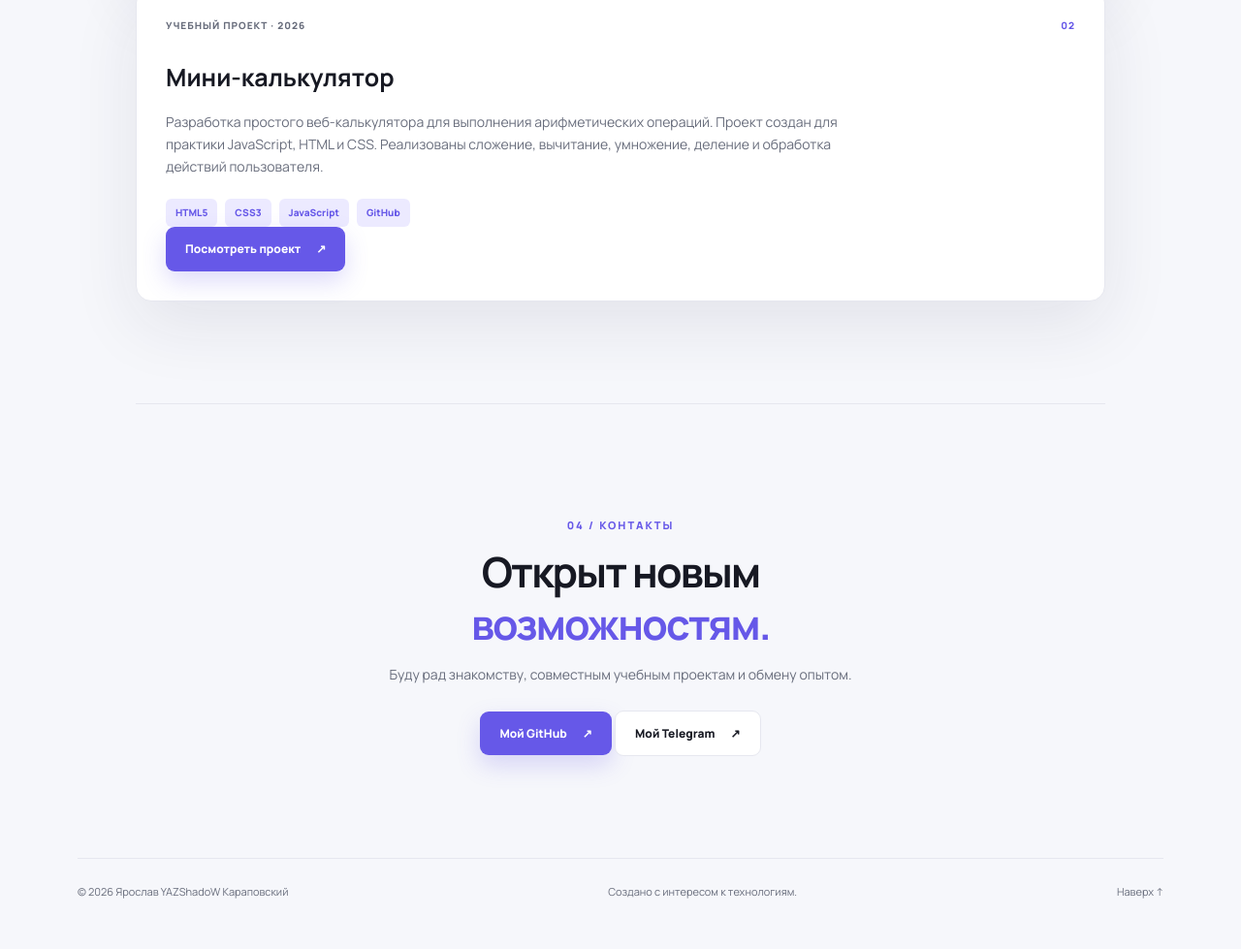
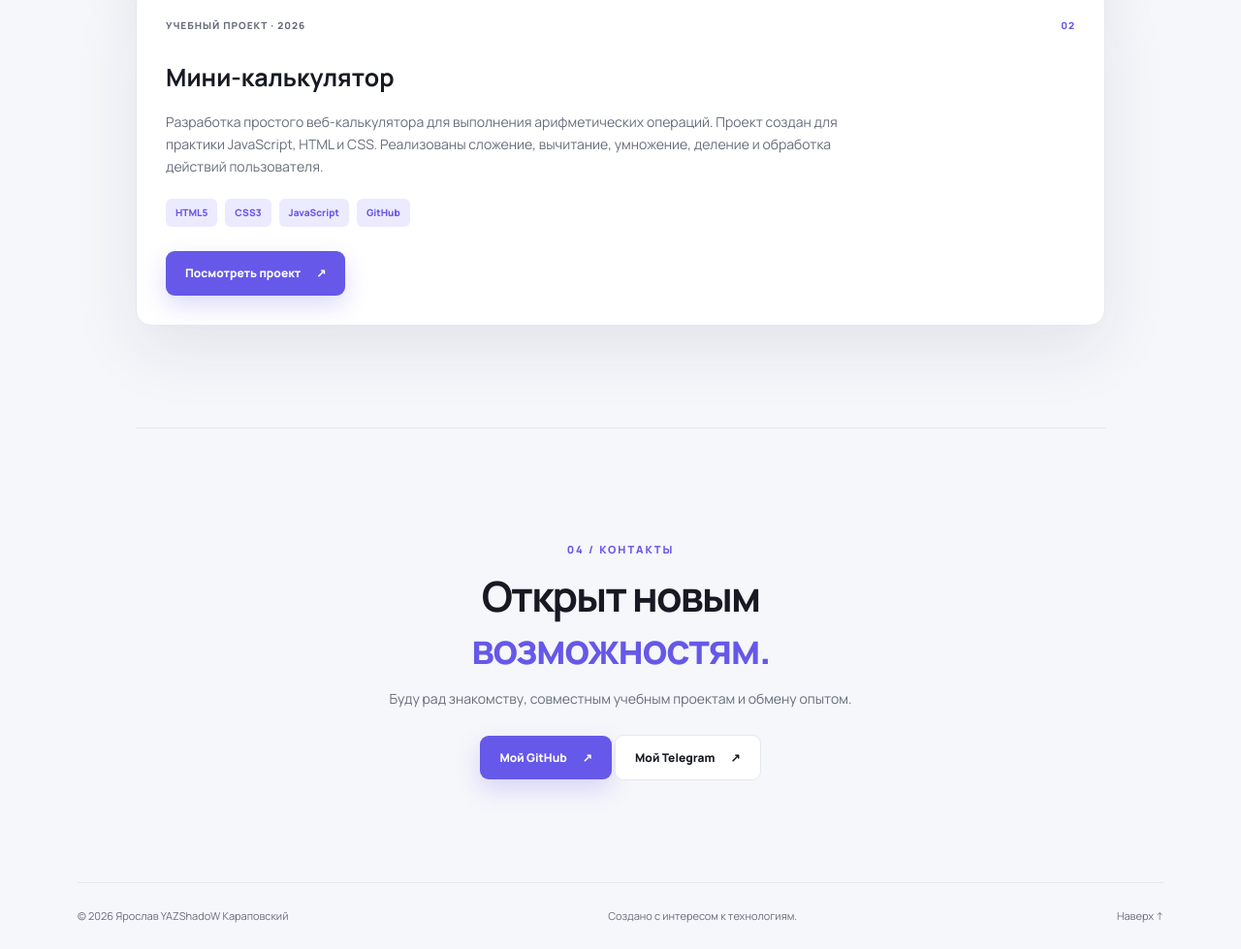
Before and after one commit to YAZShadoW/my-portfolio, a plain HTML site: page index.html in a window 1280 px wide. Shown: the part 2183-3162 px from the top of the page at 97% size. Before the commit the page ends 3137 px from the top, so only its background shows below. Drawn offline with Linux system fonts and the light colour scheme.

Commit message:
Исправлены отступы кнопки проекта

```diff
--- a/style.css
+++ b/style.css
@@ -100,3 +100,8 @@ body.dark .orbit { border-color: #373258; }
   .skills-grid { grid-template-columns: 1fr; }
   .hero-actions { flex-wrap: wrap; }
 }
+.project-card > .button {
+  display: flex;
+  width: fit-content;
+  margin-top: 25px;
+}
```
